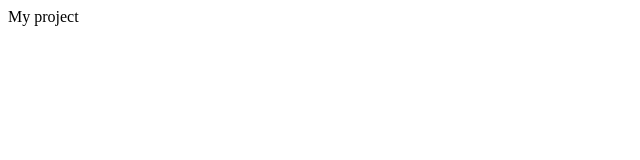
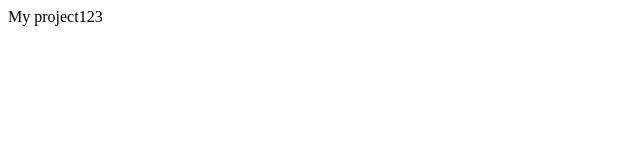
Before and after one commit to SerhiiAntonyshyn/my-project, a plain HTML site: page index.html in a window 1280 px wide. Shown: the full height of the page, 0-640 px from the left. Drawn offline with Linux system fonts and the light colour scheme.

Commit message:
Update index.html

```diff
--- a/index.html
+++ b/index.html
@@ -6,6 +6,6 @@
   <title>My project</title>
 </head>
 <body>
-  <hi>My project</hi>
+  <hi>My project123</hi>
 </body>
 </html>
```
